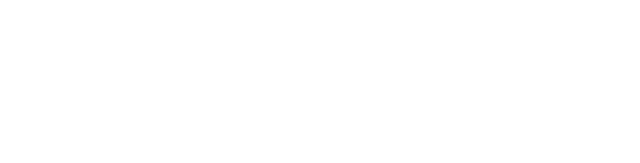
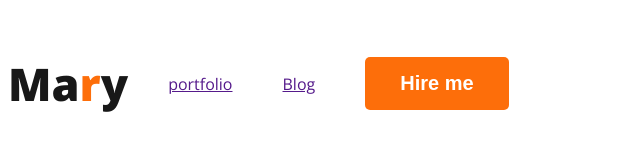
Before and after one commit to halimaislam1/webdeveloper-portfolio, a plain HTML site: page index.html in a window 1280 px wide. Shown: the whole page, without its empty margins (0-640 px from the left). Drawn offline with nearby package versions, Linux system fonts and the light colour scheme.

Commit message:
added nav style

```diff
--- a/index.html
+++ b/index.html
@@ -4,11 +4,24 @@
     <meta charset="UTF-8">
     <meta name="viewport" content="width=device-width, initial-scale=1.0">
     <title>Web developer portfolio</title>
+    <link rel="preconnect" href="https://fonts.googleapis.com">
+<link rel="preconnect" href="https://fonts.gstatic.com" crossorigin>
+<link href="https://fonts.googleapis.com/css2?family=Open+Sans:wght@400;700;800&display=swap" rel="stylesheet">
+    <link rel="stylesheet" href="styles/portfolio.css">
 </head>
 <body>
     <header>
 
     </header>
+    <nav>
+        <h3 class="nav-title">Ma<span class="text-primary">r</span>y</h3>
+        <ul>
+            <li><a href="">portfolio</a></li>
+            <li><a href="">Blog</a></li>
+            <li><button class="btn-primary">Hire me</button></li>
+
+        </ul>
+    </nav>
     <main>
 
     </main>
--- /dev/null
+++ b/styles/portfolio.css
@@ -0,0 +1,48 @@
+/* cpmmon shared style  */
+body {
+    font-family: 'Open Sans', sans-serif;
+}
+
+.text-primary {
+    color: #FD6E0A;
+}
+
+.btn-primary {
+    border-radius: 5px;
+    background: #FD6E0A;
+    border: 0;
+    color: white;
+    font-size: 20px;
+    font-weight: 700;
+    padding:15px 35px ;
+}
+
+/* nav releted style */
+nav {
+    display: flex;
+    /* justify-content: space-between; */
+    /* align-items: center; */
+    /* justify-content: space-around; */
+
+}
+
+.nav-title {
+    color: #181818;
+    /* font-family: Open Sans; */
+    font-size: 45px;
+    /* font-style:normal ; */
+    font-weight: 800;
+    /* line-height: normal; */
+}
+
+nav>ul {
+    display: flex;
+    align-items: center;
+}
+
+nav li {
+    list-style: none;
+    margin-right: 50px;
+    text-decoration: none;
+    color: #474747;
+}
```
